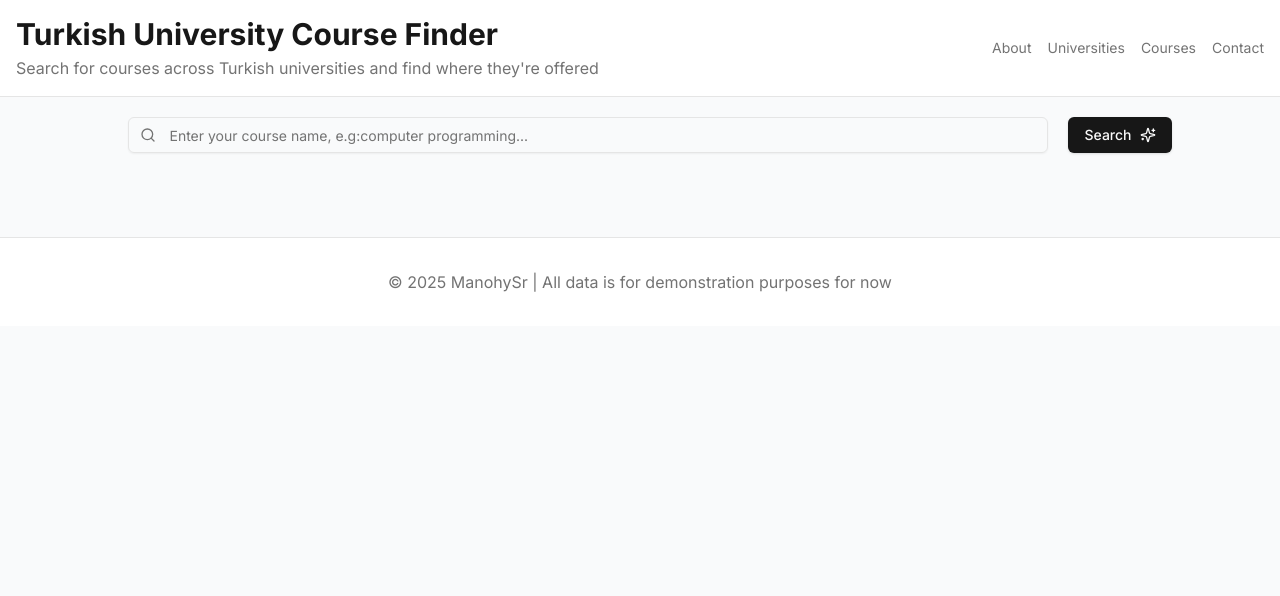
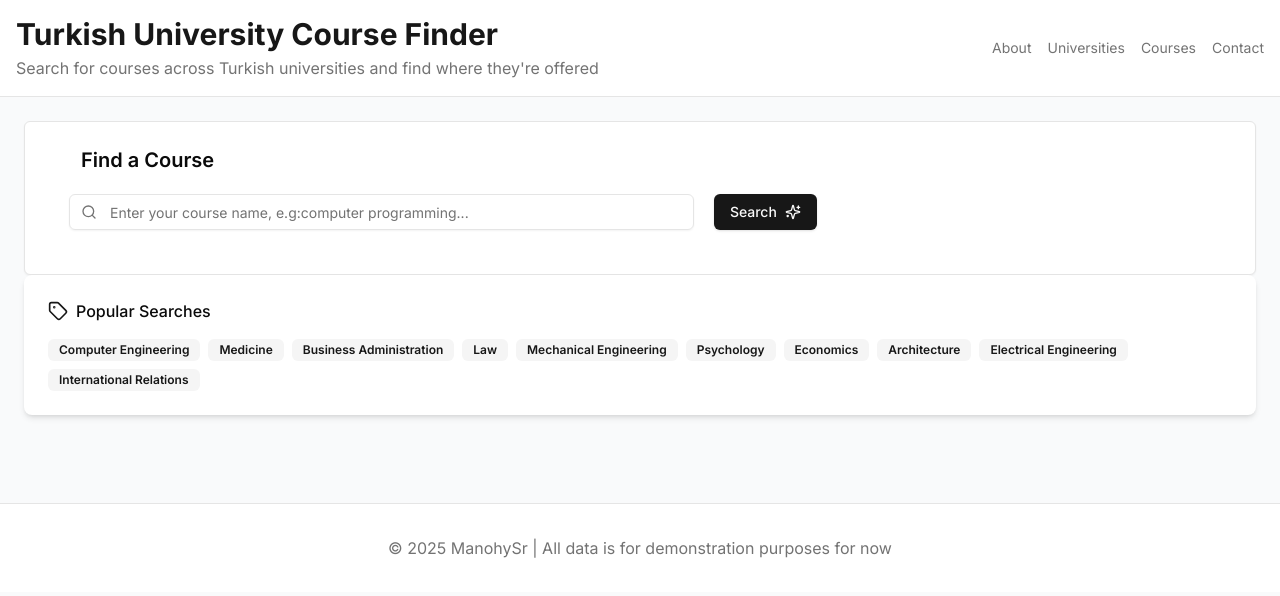
Before and after one commit to manohySr/turkish_university_course, a Next.js app in the folder front/: page / in a window 1280 px wide. Shown: the top 596 px of the page. Built offline with nearby package versions, Linux system fonts and the light colour scheme.

Commit message:
add component to searchlayout

```diff
--- a/front/components/layout/SearchLayout.tsx
+++ b/front/components/layout/SearchLayout.tsx
@@ -1,17 +1,29 @@
 import { Button } from "@/components/ui/button";
 import { Input } from "@/components/ui/input";
-import { Search, Sparkles } from "lucide-react";
-// import {
-//   Select,
-//   SelectContent,
-//   SelectItem,
-//   SelectTrigger,
-//   SelectValue,
-// } from "@/components/ui/select";
+import { Search, Sparkles, Tag } from "lucide-react";
+import { Card } from "../ui/card";
+import { Badge } from "@/components/ui/badge";
+
+const popularSearch = [
+  "Computer Engineering",
+  "Medicine",
+  "Business Administration",
+  "Law",
+  "Mechanical Engineering",
+  "Psychology",
+  "Economics",
+  "Architecture",
+  "Electrical Engineering",
+  "International Relations",
+];
 
 export function SearchCourseLayout() {
   return (
-    <div className="flex items-center w-full justify-center">
+    <div className="p-6">
+      <Card className="bg-white rounded-md shadow-sm p-6">
+        <div className="w-3/4">
+          <h2 className="text-xl font-semibold pl-8">Find a Course</h2>
+          <div className="flex items-center w-full">
             <div className="relative p-5 w-3/4">
               <Search className="absolute left-8 top-1/2 -translate-y-1/2 text-muted-foreground h-4 w-4" />
               <Input
@@ -24,5 +36,27 @@
               Search <Sparkles className="h-4 w-4" />
             </Button>
           </div>
+        </div>
+      </Card>
+
+      <div className="bg-white rounded-lg shadow-md p-6">
+        <div className="flex items-center gap-2 mb-4">
+          <Tag className="h-5 w-5 text-primary" />
+          <h3 className="font-medium">Popular Searches</h3>
+        </div>
+
+        <div className="flex flex-wrap gap-2">
+          {popularSearch.map((term, index) => (
+            <Badge
+              key={index}
+              variant="secondary"
+              className="cursor-pointer hover:bg-secondary/80"
+            >
+              {term}
+            </Badge>
+          ))}
+        </div>
+      </div>
+    </div>
   );
 }
--- /dev/null
+++ b/front/components/ui/badge.tsx
@@ -0,0 +1,36 @@
+import * as React from "react"
+import { cva, type VariantProps } from "class-variance-authority"
+
+import { cn } from "@/lib/utils"
+
+const badgeVariants = cva(
+  "inline-flex items-center rounded-md border px-2.5 py-0.5 text-xs font-semibold transition-colors focus:outline-none focus:ring-2 focus:ring-ring focus:ring-offset-2",
+  {
+    variants: {
+      variant: {
+        default:
+          "border-transparent bg-primary text-primary-foreground shadow hover:bg-primary/80",
+        secondary:
+          "border-transparent bg-secondary text-secondary-foreground hover:bg-secondary/80",
+        destructive:
+          "border-transparent bg-destructive text-destructive-foreground shadow hover:bg-destructive/80",
+        outline: "text-foreground",
+      },
+    },
+    defaultVariants: {
+      variant: "default",
+    },
+  }
+)
+
+export interface BadgeProps
+  extends React.HTMLAttributes<HTMLDivElement>,
+    VariantProps<typeof badgeVariants> {}
+
+function Badge({ className, variant, ...props }: BadgeProps) {
+  return (
+    <div className={cn(badgeVariants({ variant }), className)} {...props} />
+  )
+}
+
+export { Badge, badgeVariants }
--- /dev/null
+++ b/front/components/ui/card.tsx
@@ -0,0 +1,76 @@
+import * as React from "react"
+
+import { cn } from "@/lib/utils"
+
+const Card = React.forwardRef<
+  HTMLDivElement,
+  React.HTMLAttributes<HTMLDivElement>
+>(({ className, ...props }, ref) => (
+  <div
+    ref={ref}
+    className={cn(
+      "rounded-xl border bg-card text-card-foreground shadow",
+      className
+    )}
+    {...props}
+  />
+))
+Card.displayName = "Card"
+
+const CardHeader = React.forwardRef<
+  HTMLDivElement,
+  React.HTMLAttributes<HTMLDivElement>
+>(({ className, ...props }, ref) => (
+  <div
+    ref={ref}
+    className={cn("flex flex-col space-y-1.5 p-6", className)}
+    {...props}
+  />
+))
+CardHeader.displayName = "CardHeader"
+
+const CardTitle = React.forwardRef<
+  HTMLDivElement,
+  React.HTMLAttributes<HTMLDivElement>
+>(({ className, ...props }, ref) => (
+  <div
+    ref={ref}
+    className={cn("font-semibold leading-none tracking-tight", className)}
+    {...props}
+  />
+))
+CardTitle.displayName = "CardTitle"
+
+const CardDescription = React.forwardRef<
+  HTMLDivElement,
+  React.HTMLAttributes<HTMLDivElement>
+>(({ className, ...props }, ref) => (
+  <div
+    ref={ref}
+    className={cn("text-sm text-muted-foreground", className)}
+    {...props}
+  />
+))
+CardDescription.displayName = "CardDescription"
+
+const CardContent = React.forwardRef<
+  HTMLDivElement,
+  React.HTMLAttributes<HTMLDivElement>
+>(({ className, ...props }, ref) => (
+  <div ref={ref} className={cn("p-6 pt-0", className)} {...props} />
+))
+CardContent.displayName = "CardContent"
+
+const CardFooter = React.forwardRef<
+  HTMLDivElement,
+  React.HTMLAttributes<HTMLDivElement>
+>(({ className, ...props }, ref) => (
+  <div
+    ref={ref}
+    className={cn("flex items-center p-6 pt-0", className)}
+    {...props}
+  />
+))
+CardFooter.displayName = "CardFooter"
+
+export { Card, CardHeader, CardFooter, CardTitle, CardDescription, CardContent }
```
Lines whose indentation alone changed are shown as unchanged.
